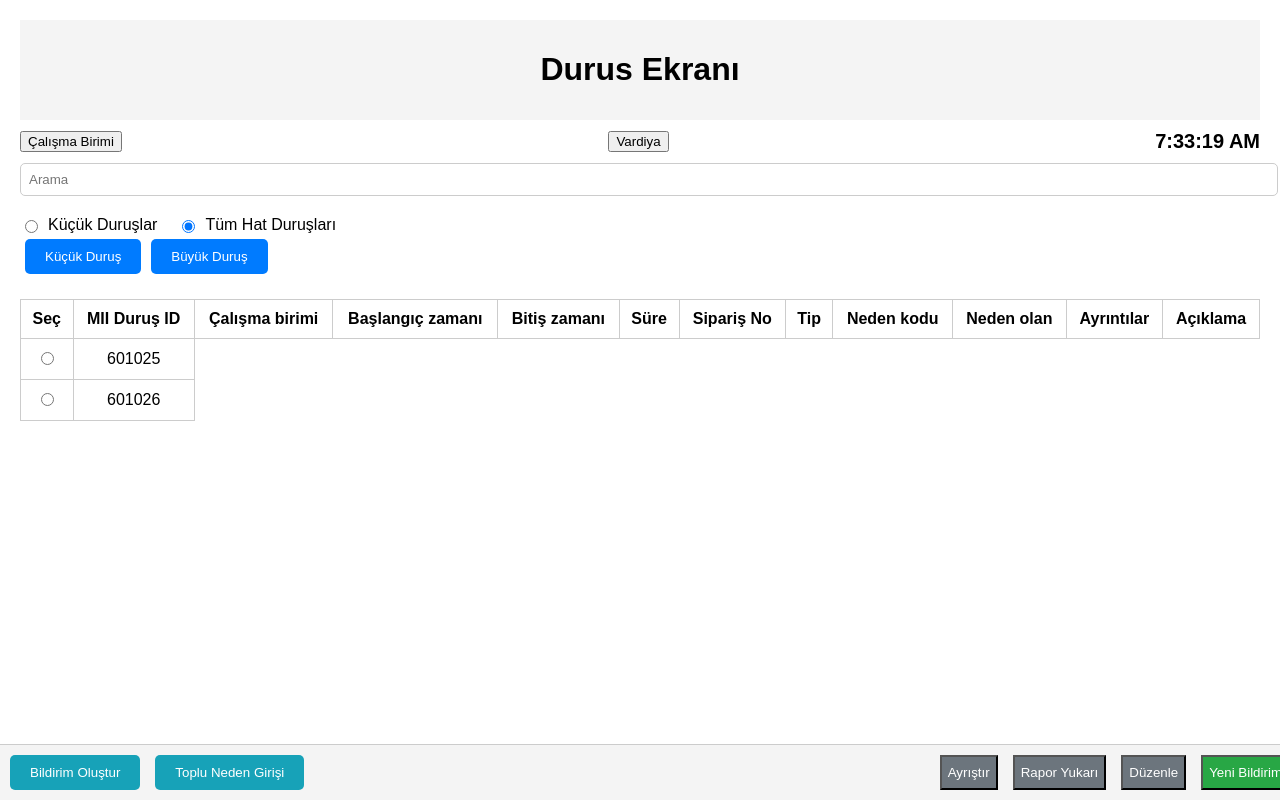
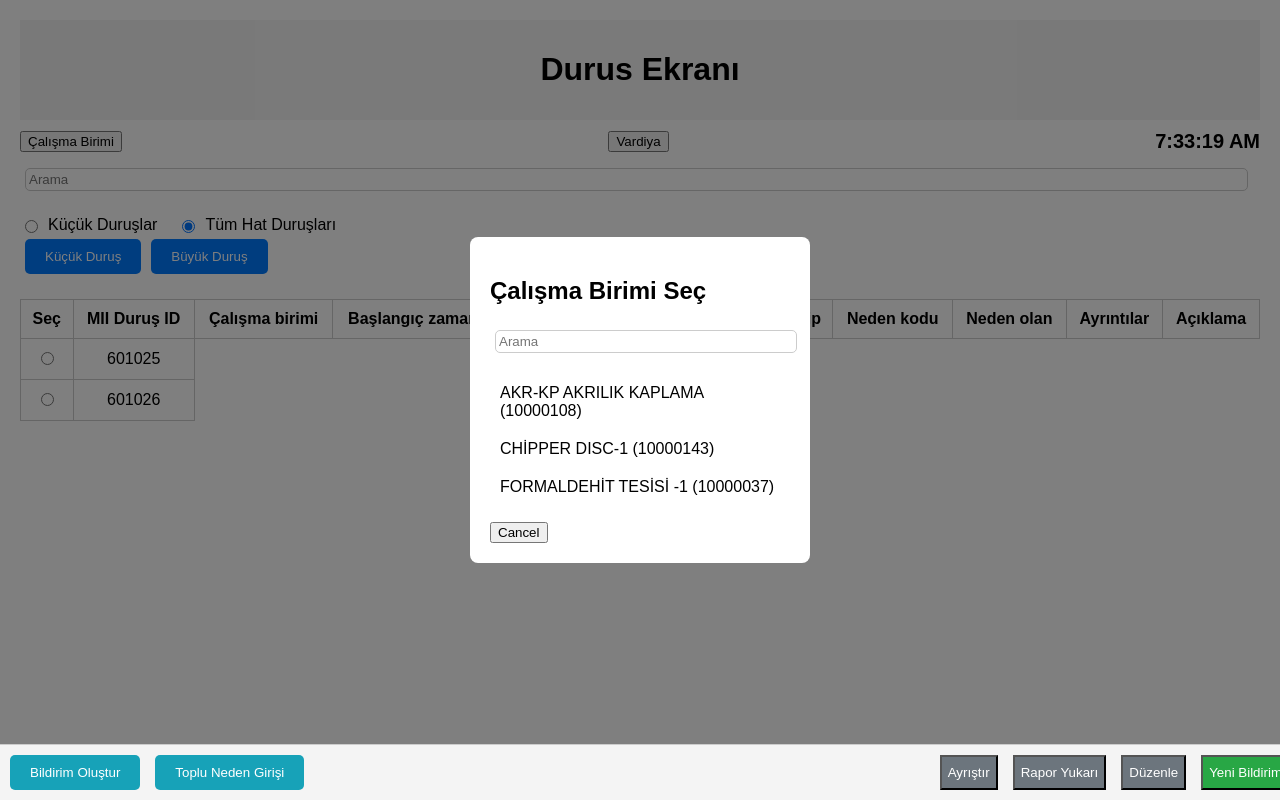
Before and after one commit to Doganmbd/my-app, a React (Create React App) app: page / in a window 1280 px wide. Both pictures are taken after a click on the button "Çalışma Birimi". Built offline with nearby package versions, Linux system fonts and the light colour scheme.

Commit message:
4-durus vardiya eklendi

```diff
--- a/src/App.css
+++ b/src/App.css
@@ -25,8 +25,9 @@
 }
 
 .search-bar {
-  padding: 8px;
-  width: 100%;
+  padding: 3px;
+  margin: 5px;
+  width: 98%;
   border: 1px solid #ccc;
   border-radius: 5px;
 }
@@ -166,3 +167,36 @@
 .footer .highlight-btn:hover {
   background-color: #218838;
 }
+
+.modal-overlay {
+  position: fixed;
+  top: 0;
+  left: 0;
+  width: 100%;
+  height: 100%;
+  background-color: rgba(0, 0, 0, 0.5);
+  display: flex;
+  justify-content: center;
+  align-items: center;
+}
+
+.modal {
+  background-color: white;
+  padding: 20px;
+  border-radius: 8px;
+  width: 300px;
+}
+
+.modal-list {
+  list-style: none;
+  padding: 0;
+}
+
+.modal-list li {
+  padding: 10px;
+  cursor: pointer;
+}
+
+.modal-list li:hover {
+  background-color: #f0f0f0;
+}
--- a/src/App.js
+++ b/src/App.js
@@ -1,11 +1,12 @@
 import React, { useState, useEffect } from "react";
-import "./App.css";
+import "./App.css"; // Make sure to style the modal appropriately
 
 function App() {
-  // State to hold the current time
   const [currentTime, setCurrentTime] = useState("");
-  const [selectedId, setSelectedId] = useState(null); // State to track selected MII Duruş ID
-  const [filter, setFilter] = useState("all"); // State for filter: 'all' or 'small'
+  const [selectedId, setSelectedId] = useState(null);
+  const [filter, setFilter] = useState("all");
+  const [isModalOpen, setIsModalOpen] = useState(false); // Modal state
+  const [isModalOpenVar, setIsModalOpenVar] = useState(false); // Modal state
 
   // Function to update the time every second
   useEffect(() => {
@@ -14,7 +15,6 @@
       setCurrentTime(now.toLocaleTimeString());
     }, 1000);
 
-    // Cleanup timer on component unmount
     return () => clearInterval(timer);
   }, []);
 
@@ -53,13 +53,31 @@
     setSelectedId(id);
   };
 
+  // Function to handle modal opening
+  const openModal = () => {
+    setIsModalOpen(true);
+  };
+
+  // Function to handle modal closing
+  const closeModal = () => {
+    setIsModalOpen(false);
+  };
+  // Function to handle modal opening
+  const openModalVar = () => {
+    setIsModalOpenVar(true);
+  };
+
+  // Function to handle modal closing
+  const closeModalVar = () => {
+    setIsModalOpenVar(false);
+  };
+
   // Filter data based on selection
   const filteredData = data.filter((row) => {
     if (filter === "small") {
-      // Convert duration from string to total seconds
       const [hours, minutes, seconds] = row.duration.split(":").map(Number);
       const totalSeconds = hours * 3600 + minutes * 60 + seconds;
-      return totalSeconds < 600; // less than 10 minutes
+      return totalSeconds < 600;
     }
     return true;
   });
@@ -68,19 +86,21 @@
     <div className="app-container">
       <header className="header">
         <h1>Durus Ekranı</h1>
-        </header>
-      <div  className="time-display">
-      <button >Çalışma Birimi</button>
-      <button >Vardiya</button>
-      <div>{currentTime}</div> {/* Adding time display */}
+      </header>
+
+      <div className="time-display">
+        <button onClick={openModal}>Çalışma Birimi</button>
+        <button onClick={openModalVar}>Vardiya</button>
+        <div>{currentTime}</div> {/* Time display */}
       </div>
 
+      {/* Search Section */}
       <div className="search-section">
         <input type="text" placeholder="Arama" className="search-bar" />
       </div>
 
+      {/* Filter Section */}
       <div className="filters">
-
         <label>
           <input
             type="radio"
@@ -99,18 +119,19 @@
           />
           Tüm Hat Duruşları
         </label>
+      </div>
 
-
-      </div>
+      {/* Filter Buttons */}
       <div>
         <button className="filter-btn2">Küçük Duruş</button>
         <button className="filter-btn2">Büyük Duruş</button>
       </div>
 
+      {/* Data Table */}
       <table className="table">
         <thead>
           <tr>
-            <th>Seç</th> {/* Adding a column for radio button */}
+            <th>Seç</th>
             <th>MII Duruş ID</th>
             <th>Çalışma birimi</th>
             <th>Başlangıç zamanı</th>
@@ -136,7 +157,7 @@
                 />
               </td>
               <td>{row.id}</td>
-              {selectedId === row.id && ( // Only display full row details if this row is selected
+              {selectedId === row.id && (
                 <>
                   <td>{row.workingUnit}</td>
                   <td>{row.startTime}</td>
@@ -157,15 +178,45 @@
         </tbody>
       </table>
 
+      {/* Modal */}
+      {isModalOpen && (
+        <div className="modal-overlay">
+          <div className="modal">
+            <h2>Çalışma Birimi Seç</h2>
+            <input type="text" placeholder="Arama" className="search-bar" />
+            <ul className="modal-list">
+              {/* Replace with real data */}
+              <li>AKR-KP AKRILIK KAPLAMA (10000108)</li>
+              <li>CHİPPER DISC-1 (10000143)</li>
+              <li>FORMALDEHİT TESİSİ -1 (10000037)</li>
+            </ul>
+            <button onClick={closeModal}>Cancel</button>
+          </div>
+        </div>
+      )}
+
+{isModalOpenVar && (
+        <div className="modal-overlay">
+          <div className="modal">
+            <h2>Vardiya Seç</h2>
+            <input type="text" placeholder="Arama" className="search-bar" />
+            <ul className="modal-list">
+              {/* Replace with real data */}
+              <li>08:00 - 16: 00 </li>
+              <li>16:00 - 24:00 </li>
+              <li>24:00 - 08:00 </li>
+            </ul>
+            <button onClick={closeModalVar}>Cancel</button>
+          </div>
+        </div>
+      )}
+
       {/* Footer */}
       <footer className="footer">
-        {/* Sol taraf: Bildirim ve Toplu Neden Girişi */}
         <div className="footer-left">
           <button className="footer-btn">Bildirim Oluştur</button>
           <button className="footer-btn">Toplu Neden Girişi</button>
         </div>
-
-        {/* Sağ taraf: Diğer butonlar */}
         <div className="footer-right">
           <button className="extra-btn">Ayrıştır</button>
           <button className="extra-btn">Rapor Yukarı</button>
@@ -177,4 +228,4 @@
   );
 }
 
-export default App;
+export default App;
```
